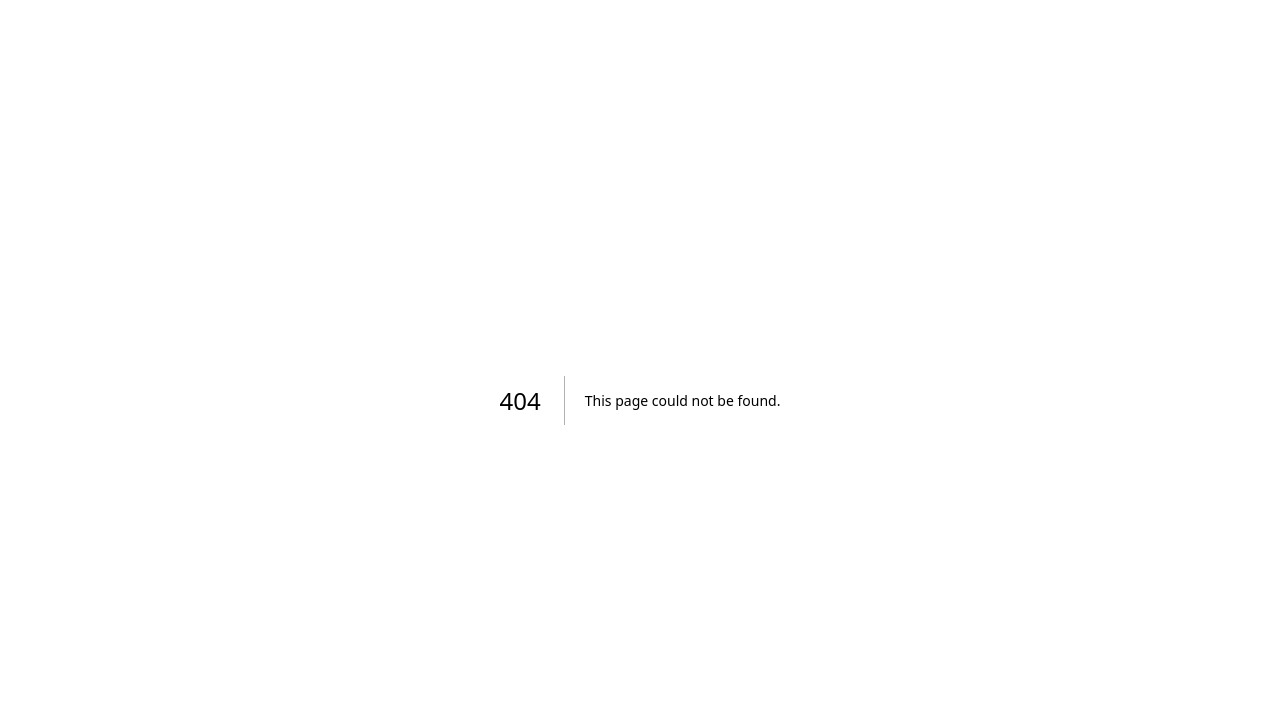
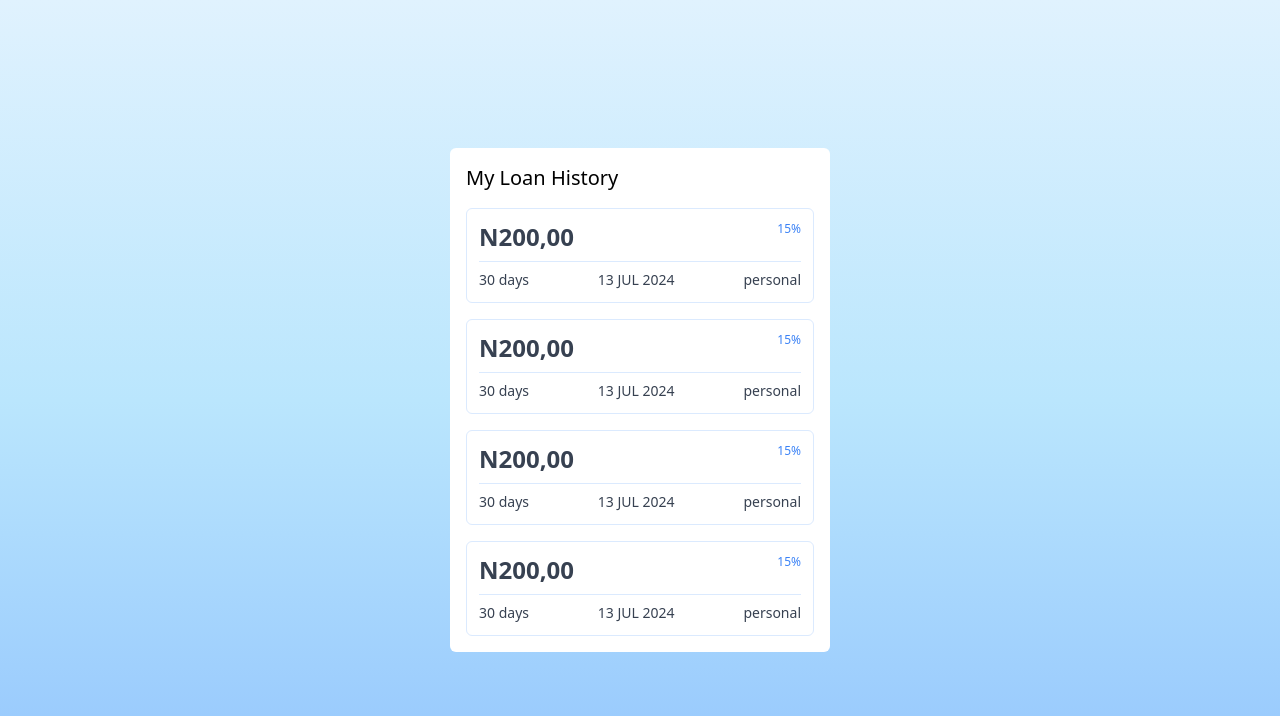
Before and after one commit to Kolataiwo/bills, a Next.js app: page /dashboard/history in a window 1280 px wide. Before the commit this address had no page. Shown: the top 716 px of the page. Built offline with nearby package versions, Linux system fonts and the light colour scheme.

Commit message:
dashboard history

```diff
--- /dev/null
+++ b/app/dashboard/history/page.js
@@ -0,0 +1,24 @@
+import {HistoryTab} from "@/components/HistoryTab"
+
+//delete this later
+const dummy=[1,2,3,4];
+
+export default function History(){
+ return(
+    <main className="min-h-screen flex justify-center items-center bg-gradient-to-b from-sky-100 via-sky-200 to-blue-300 ">
+        <div className="w-[380px] min-h-[400px] bg-white rounded-md p-4 ">
+            <h1 className="text-xl text-gry-800 mb-4">My Loan History</h1>
+            <div className="flex flex-col gap-4">
+                {dummy.map(loan => <HistoryTab
+                amount={5000}
+                rate={12.5}
+                duration={30}
+                date="13 JUL 2024"
+                type="personal"
+                key={loan}/>)}
+            </div>
+        </div>
+
+    </main>
+ )
+}
--- a/app/dashboard/page.js
+++ b/app/dashboard/page.js
@@ -1,3 +1,4 @@
+import Image from "next/image";
 
 export default function dashboard (){
     return (
@@ -6,7 +7,7 @@ export default function dashboard (){
             <p>propose a UI design</p>
             <p>build the UI</p>
             <p>propose possible changes</p>
-
+            <image width={200} height={200} src="/home-equity.jpg" alt="eguity image"/>
         </main>
     )
 }
--- /dev/null
+++ b/components/HistoryTab.js
@@ -0,0 +1,20 @@
+
+export function HistoryTab({amount,rate,duration,date,type}){
+    return(
+
+            <div className="flex flex-col border border-blue-100 rounded-md p-3">
+                <ul className="flex justify-between border-b border-blue-100 pb-2">
+                    <li className="font-bold text-2xl text-gray-700">N200,00</li>
+                    <li className="text-xs text-blue-500">15%</li>
+                </ul>
+
+                <ul className="flex justify-between items-center pt-2">
+                    <li className="text-sm text-gray-700">{duration} days</li>
+                    <li className="text-sm text-gray-700">{date}</li>
+                    <li className="text-sm text-gray-700">{type}</li>
+                </ul>
+            </div>
+
+
+    )
+   }
```
Also changed, not shown: public/home-equity.jpg (added).
